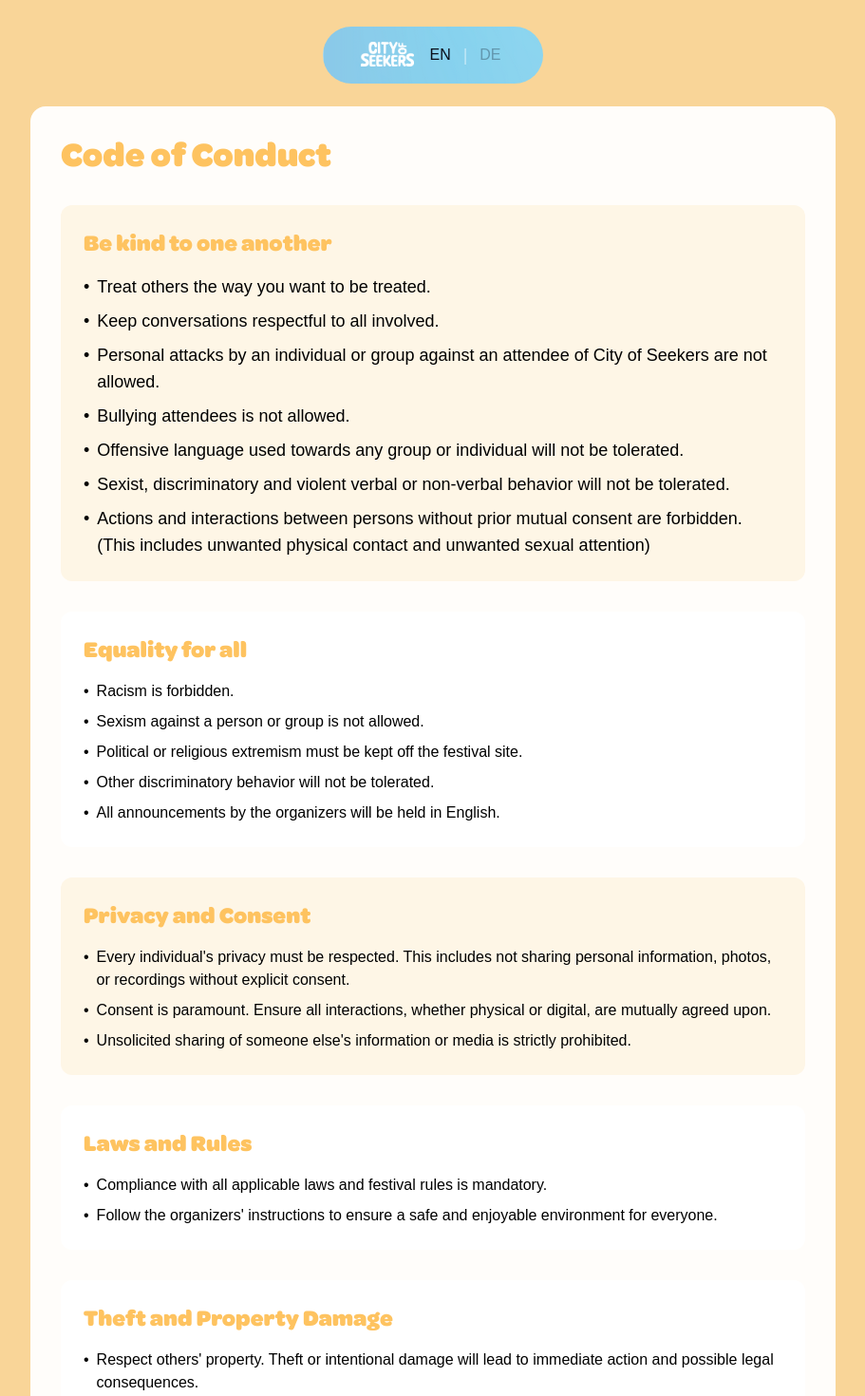
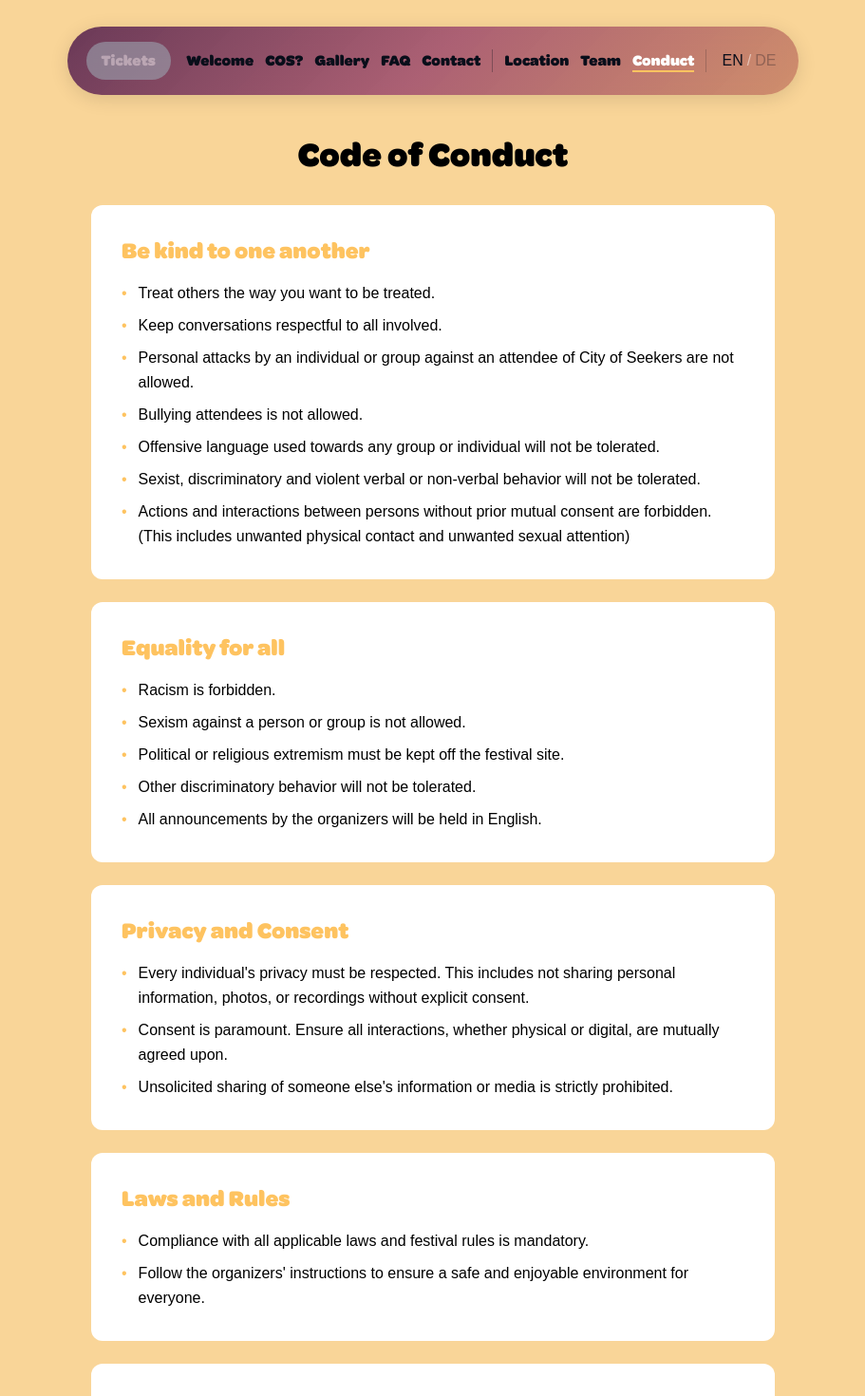
Before and after one commit to dev-cityofseekers/cos_website, a React (Vite) app: page /code in a window 1280 px wide. Shown: the top 1470 px of the page at 95% size, without its empty margins (184-1095 px from the left). Built offline with nearby package versions, Linux system fonts and the light colour scheme.

Commit message:
COc + header

```diff
--- a/src/components/Header.tsx
+++ b/src/components/Header.tsx
@@ -68,7 +68,7 @@ function Header() {
       {/* Desktop Navigation */}
       <div className="w-full flex justify-center">
         <nav
-          className={`fixed top-0 w-auto mt-7 p-4 px-6 z-10 hidden md:flex items-center justify-center rounded-full transition-all duration-300`}
+          className={`fixed top-0 w-auto mt-7 p-4 px-5 z-10 hidden md:flex items-center justify-center rounded-full transition-all duration-300`}
           style={{
             background:
               "linear-gradient(135deg, rgba(90, 40, 80, 0.9) 0%, rgba(160, 80, 110, 0.88) 50%, rgba(200, 130, 100, 0.85) 100%)",
@@ -79,7 +79,7 @@ function Header() {
           }}
         >
           {/* Ticket Button */}
-          <div className="relative mr-6 group">
+          <div className="relative mr-4 group">
             <button
               disabled
               className="px-4 py-2 bg-gray-400 text-gray-200 rounded-full font-omnes font-bold cursor-not-allowed shadow-lg opacity-60"
@@ -93,7 +93,7 @@ function Header() {
           </div>
 
           {/* Scroll Navigation Items */}
-          <ul className="flex space-x-4">
+          <ul className="flex space-x-3">
             {NAV_SCROLL_ITEMS.map((item) => (
               <li key={item.key}>
                 {isHomePage ? (
@@ -124,10 +124,10 @@ function Header() {
           </ul>
 
           {/* Divider */}
-          <div className="h-6 w-px bg-cos-off-black/30 mx-4" />
+          <div className="h-6 w-px bg-cos-off-black/30 mx-3" />
 
           {/* Page Navigation Items */}
-          <ul className="flex space-x-4">
+          <ul className="flex space-x-3">
             {NAV_PAGE_ITEMS.map((item) => (
               <li key={item.key}>
                 <RouterLink
@@ -144,7 +144,7 @@ function Header() {
             ))}
           </ul>
 
-          <div className="pl-4 border-l ml-4 border-cos-off-black/20">
+          <div className="pl-3 border-l ml-3 border-cos-off-black/20">
             <LanguageSwitcher />
           </div>
         </nav>
--- a/src/components/LanguageSwitcher.tsx
+++ b/src/components/LanguageSwitcher.tsx
@@ -8,19 +8,19 @@ const LanguageSwitcher = () => {
   };
 
   return (
-    <div className="flex items-center space-x-2">
+    <div className="flex items-center">
       <button
         onClick={() => changeLanguage("en")}
-        className={`w-8 h-6 flex items-center justify-center hover:opacity-60 transition-colors ${
+        className={`px-1 hover:opacity-60 transition-colors ${
           i18n.language === "en" ? "text-cos-off-black" : "text-cos-off-black/30"
         }`}
       >
         EN
       </button>
-      <span className="text-lg text-white/50">|</span>
+      <span className="text-white/50">/</span>
       <button
         onClick={() => changeLanguage("de")}
-        className={`w-8 h-6 flex items-center justify-center hover:opacity-60 transition-colors ${
+        className={`px-1 hover:opacity-60 transition-colors ${
           i18n.language === "de" ? "text-cos-off-black" : "text-cos-off-black/30"
         }`}
       >
--- a/src/config/constants.ts
+++ b/src/config/constants.ts
@@ -80,7 +80,7 @@ export const NAV_SCROLL_ITEMS = [
 export const NAV_PAGE_ITEMS = [
   { key: "where", path: "/where", label: "Location" },
   { key: "team", path: "/team", label: "Team" },
-  { key: "code", path: "/code", label: "Code of Conduct" },
+  { key: "code", path: "/code", label: "Conduct" },
 ] as const;
 
 export type NavScrollItem = (typeof NAV_SCROLL_ITEMS)[number];
--- a/src/pages/CodeOfConduct.tsx
+++ b/src/pages/CodeOfConduct.tsx
@@ -1,7 +1,7 @@
-import React, { useEffect } from "react";
+import { useEffect } from "react";
 import Footer from "../components/Footer";
+import Header from "../components/Header";
 import { useTranslation } from "react-i18next";
-import LanguageSwitcher from "../components/LanguageSwitcher";
 
 function CodeOfConduct() {
   const { t } = useTranslation();
@@ -10,115 +10,46 @@ function CodeOfConduct() {
     window.scrollTo(0, 0);
   }, []);
 
+  const sections = [
+    { key: "kindness", count: 7 },
+    { key: "equality", count: 5 },
+    { key: "privacy", count: 3 },
+    { key: "rules", count: 2 },
+    { key: "property", count: 2 },
+    { key: "environment", count: 2 },
+    { key: "conduct", count: 2 },
+    { key: "contact", count: 2 },
+  ];
+
   return (
     <div className="min-h-screen bg-cos-main-orange">
-      <div className="w-full flex justify-center">
-        <div className="flex space-x-3 fixed mt-7 bg-gradient-background-image text-white p-4 px-10 z-10 justify-center rounded-full">
-          <a href="/" className="">
-            <img
-              src="/images/logo_white_transparent.png"
-              alt="logo"
-              className="w-14 transition-transform duration-200 hover:scale-105"
-            />
-          </a>
-          <div className="">
-            <LanguageSwitcher />
-          </div>
-        </div>
-      </div>
+      <Header />
 
-      <div className="container mx-auto p-6 pt-28 max-w-4xl">
-        <div className="bg-white bg-opacity-95 backdrop-blur-lg rounded-2xl shadow-xl p-8">
-          <h1 className="text-4xl font-bold mb-8 text-cos-orange font-omnes">{t("code.title")}</h1>
+      <div className="container mx-auto p-6 pt-36 max-w-3xl">
+        <h1 className="text-4xl font-bold mb-8 font-omnes text-center">{t("code.title")}</h1>
 
-          <section className="space-y-8">
-            {/* Kindness Section */}
-            <div className="bg-cos-main-orange bg-opacity-20 p-6 rounded-xl">
-              <h2 className="text-2xl font-semibold mb-4 text-cos-orange font-omnes">
-                {t("code.kindness.title")}
+        <div className="space-y-6">
+          {sections.map((section) => (
+            <div key={section.key} className="bg-white rounded-xl shadow-lg p-6 sm:p-8">
+              <h2 className="text-xl sm:text-2xl font-semibold mb-4 text-cos-orange font-omnes">
+                {t(`code.${section.key}.title`)}
               </h2>
-              <ul className="space-y-2 text-lg">
-                {Array.from({ length: 7 }).map((_, index) => (
-                  <li key={`kindness-${index}`} className="flex items-start">
-                    <span className="mr-2">•</span>
-                    <span>{t(`code.kindness.items.${index}`)}</span>
+              <ul className="space-y-2">
+                {Array.from({ length: section.count }).map((_, index) => (
+                  <li key={`${section.key}-${index}`} className="flex items-start leading-relaxed">
+                    <span className="mr-3 text-cos-orange">•</span>
+                    <span>{t(`code.${section.key}.items.${index}`)}</span>
                   </li>
                 ))}
               </ul>
             </div>
-
-            {/* Equality Section */}
-            <div className="bg-white shadow-lg rounded-xl p-6">
-              <h2 className="text-2xl font-semibold mb-4 text-cos-orange font-omnes">
-                {t("code.equality.title")}
-              </h2>
-              <ul className="space-y-2">
-                {Array.from({ length: 5 }).map((_, index) => (
-                  <li key={`equality-${index}`} className="flex items-start">
-                    <span className="mr-2">•</span>
-                    <span>{t(`code.equality.items.${index}`)}</span>
-                  </li>
-                ))}
-              </ul>
-            </div>
-
-            {/* Privacy Section */}
-            <div className="bg-cos-main-orange bg-opacity-20 p-6 rounded-xl">
-              <h2 className="text-2xl font-semibold mb-4 text-cos-orange font-omnes">
-                {t("code.privacy.title")}
-              </h2>
-              <ul className="space-y-2">
-                {Array.from({ length: 3 }).map((_, index) => (
-                  <li key={`privacy-${index}`} className="flex items-start">
-                    <span className="mr-2">•</span>
-                    <span>{t(`code.privacy.items.${index}`)}</span>
-                  </li>
-                ))}
-              </ul>
-            </div>
-
-            {/* Rules Section */}
-            <div className="bg-white shadow-lg rounded-xl p-6">
-              <h2 className="text-2xl font-semibold mb-4 text-cos-orange font-omnes">
-                {t("code.rules.title")}
-              </h2>
-              <ul className="space-y-2">
-                {Array.from({ length: 2 }).map((_, index) => (
-                  <li key={`rules-${index}`} className="flex items-start">
-                    <span className="mr-2">•</span>
-                    <span>{t(`code.rules.items.${index}`)}</span>
-                  </li>
-                ))}
-              </ul>
-            </div>
-
-            {/* Additional Sections */}
-            {["property", "environment", "conduct", "contact"].map((section) => (
-              <div
-                key={section}
-                className={`${
-                  section === "environment" || section === "contact"
-                    ? "bg-cos-main-orange bg-opacity-20"
-                    : "bg-white shadow-lg"
-                } rounded-xl p-6`}
-              >
-                <h2 className="text-2xl font-semibold mb-4 text-cos-orange font-omnes">
-                  {t(`code.${section}.title`)}
-                </h2>
-                <ul className="space-y-2">
-                  {Array.from({ length: 2 }).map((_, index) => (
-                    <li key={`${section}-${index}`} className="flex items-start">
-                      <span className="mr-2">•</span>
-                      <span>{t(`code.${section}.items.${index}`)}</span>
-                    </li>
-                  ))}
-                </ul>
-              </div>
-            ))}
-          </section>
+          ))}
         </div>
       </div>
-      <Footer />
+
+      <div className="mt-12">
+        <Footer />
+      </div>
     </div>
   );
 }
--- a/src/pages/Team.tsx
+++ b/src/pages/Team.tsx
@@ -16,7 +16,7 @@ function Team() {
       <Header />
 
       {/* Content */}
-      <div className="container mx-auto p-6 pt-28 max-w-6xl">
+      <div className="container mx-auto p-6 pt-36 max-w-6xl">
         {/* Header Section */}
         <div className="text-center mb-8">
           <h1 className="text-4xl font-bold mb-4 font-omnes">{t("team.title")}</h1>
--- a/src/pages/Where.tsx
+++ b/src/pages/Where.tsx
@@ -31,7 +31,7 @@ function Where() {
       <Header />
 
       {/* Content */}
-      <div className="container mx-auto p-6 pt-28 max-w-5xl">
+      <div className="container mx-auto p-6 pt-36 max-w-5xl">
         {/* Header Section */}
         <div className="text-center mb-8">
           <h1 className="text-4xl font-bold mb-4 font-omnes">{t("where.title")}</h1>
```
